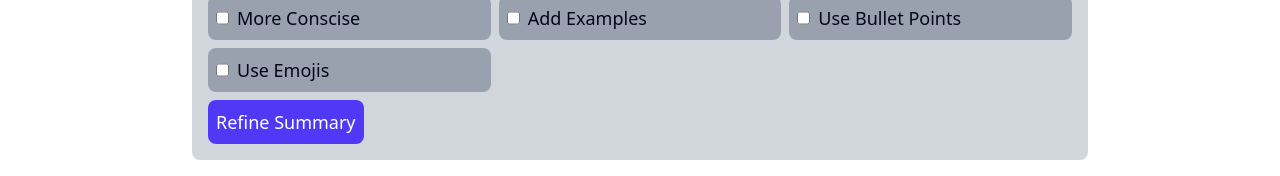
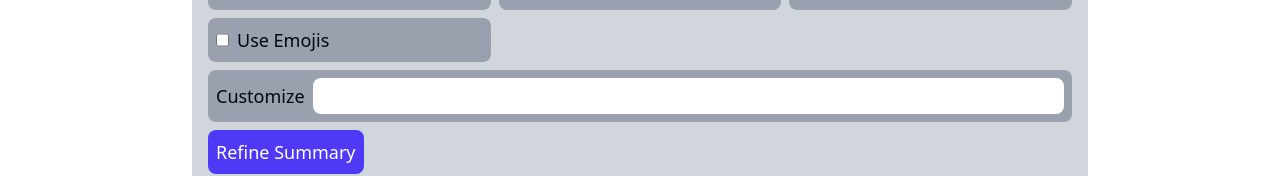
Before and after one commit to Pranav-789/StudyBuddy-AI, a Next.js app in the folder study-buddy-ai/: page /summary/1 in a window 1280 px wide. Shown: the part 428-604 px from the top of the page. Built offline with nearby package versions, Linux system fonts and the light colour scheme; no server answers; the database is empty.

Commit message:
custom prompting enabled

```diff
--- a/study-buddy-ai/src/app/summary/[id]/page.jsx
+++ b/study-buddy-ai/src/app/summary/[id]/page.jsx
@@ -19,6 +19,8 @@ const page = () => {
       "use bullet points": false,
       "use emojis": false,
     })
+
+    const [customPrompt, setCustomPrompt] = useState("");
     const params = useParams();
     useEffect(() => {
       const loadSummary = async () => {
@@ -47,7 +49,7 @@ const page = () => {
         promptExtension = "refine the summary";
       }
       else{
-        promptExtension += selected.join(", ") + ".";
+        promptExtension += selected.join(", ") + customPrompt + " " + ".";
       }
       console.log(promptExtension);
 
@@ -177,6 +179,16 @@ const page = () => {
             <label htmlFor="use bullet points">Use Emojis</label>
           </div>
         </div>
+        <div className="flex justify-center items-center gap-2 mb-2 text-lg bg-gray-400 p-2 rounded-md">
+          <label htmlFor="customPrompt">Customize</label>
+          <input
+            type="text"
+            name="customPrompt"
+            className='w-full bg-white rounded-md p-[4px] text-black'
+            value={customPrompt}
+            onChange={(e) => setCustomPrompt(e.target.value)}
+          />
+        </div>
         <button
           className="rounded-md bg-indigo-600 p-2 text-white text-lg"
           onClick={() => {
--- a/study-buddy-ai/src/lib/gemini.js
+++ b/study-buddy-ai/src/lib/gemini.js
@@ -22,7 +22,7 @@ export async function summarizeText(text) {
   console.log(text);
   const response = await ai.models.generateContent({
     model: "gemini-2.0-flash-001",
-    contents: `Can you provide a comprehensive summary of the given text? The summary should cover all the key points and main ideas presented in the original text, while also condensing the information into a concise and easy-to-understand format. Please ensure that the summary includes relevant details and examples that support the main ideas, while avoiding any unnecessary information or repetition. The length of the summary should be appropriate for the length and complexity of the original text, providing a clear and accurate overview without omitting any important information. text:\n\n${text}. \n also highlight important points.`,
+    contents: `Can you provide a comprehensive summary of the given text? The summary should cover all the key points and main ideas presented in the original text, while also condensing the information into a concise and easy-to-understand format. Please ensure that the summary includes relevant details and examples that support the main ideas, while avoiding any unnecessary information or repetition. The length of the summary should be appropriate for the length and complexity of the original text, providing a clear and accurate overview without omitting any important information. text:\n\n${text}. \n also give spaces/newline between paragraphs for better readibility.`,
   });
   return response.text;
 }
@@ -30,7 +30,7 @@ export async function summarizeText(text) {
 export async function refineSummary(text, prompt){
   const response = await ai.models.generateContent({
     model: "gemini-2.0-flash-001",
-    contents: `I am providing you the summary, ${prompt}. summary:\n\n${text}`,
+    contents: `I am providing you the summary, ${prompt}. summary:\n\n${text}. also give extra newlines between paragraphs for better readibility`,
   });
   return response.text;
 }
```
